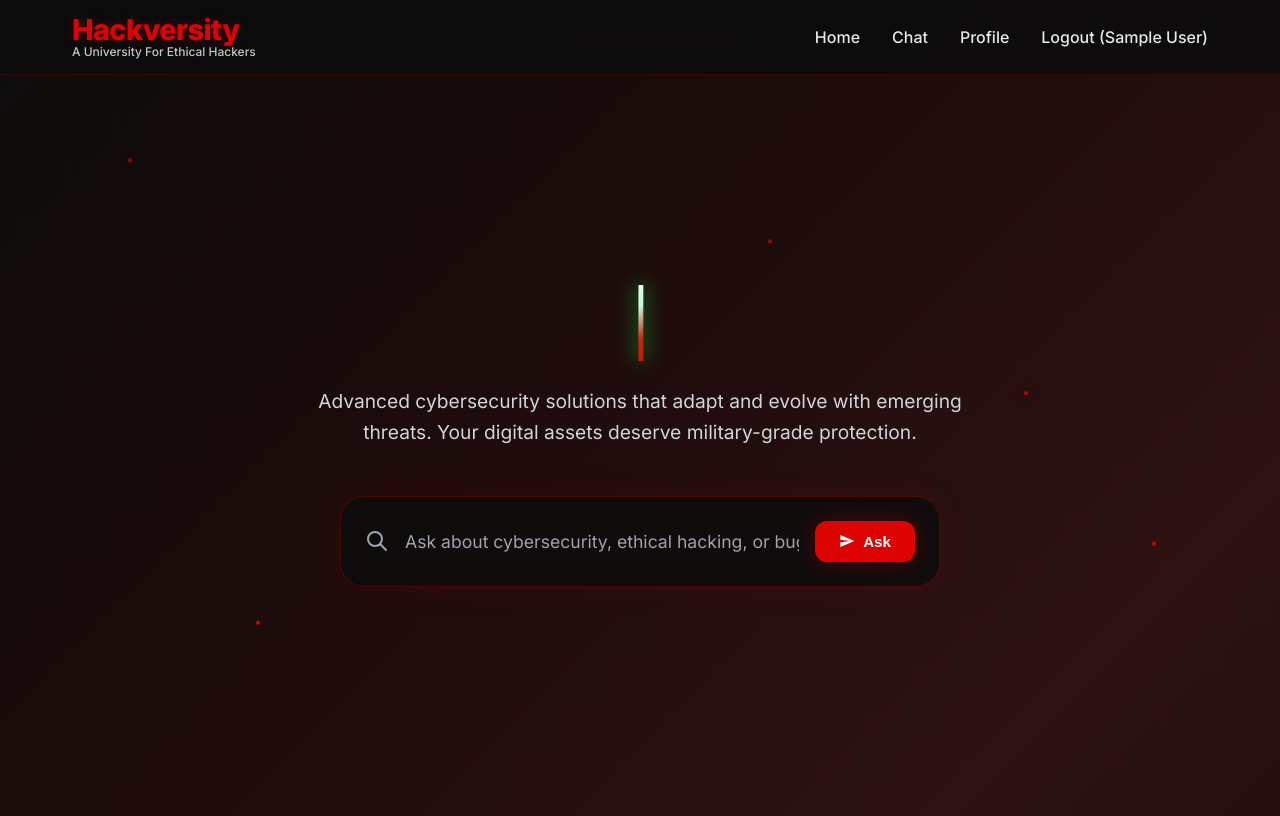
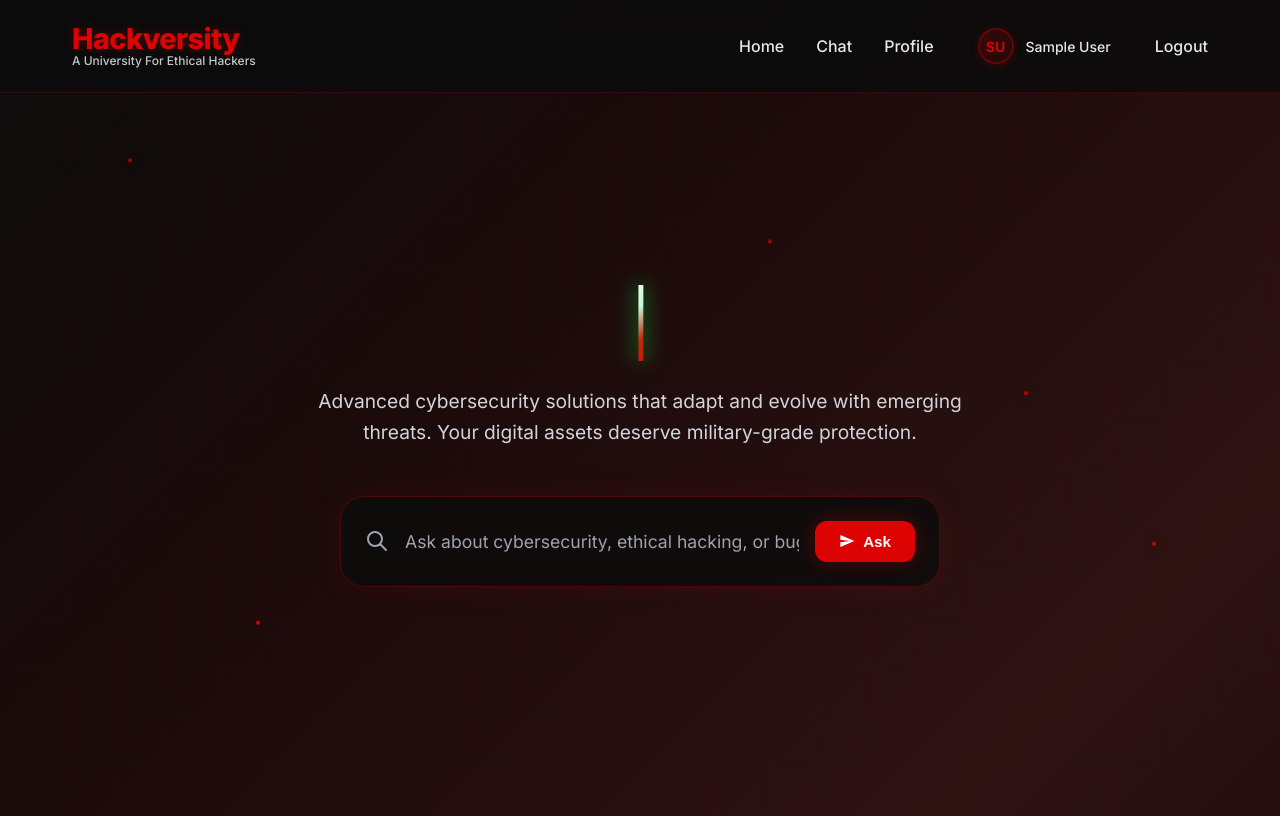
Before and after one commit to t1388596-art/render, a Django app: page /chat/ in a window 1280 px wide. Shown: the top 816 px of the page. Run offline with Django 4.2, Linux system fonts and the light colour scheme; the visitor is signed in with stand-in values (Sample User, id 1).

Commit message:
release1.0.0

```diff
--- a/accounts/models.py
+++ b/accounts/models.py
@@ -9,6 +9,7 @@ class CustomUser(AbstractUser):
     last_name = models.CharField(max_length=30, blank=True)
     date_joined = models.DateTimeField(auto_now_add=True)
     is_active = models.BooleanField(default=True)
+    avatar = models.ImageField(upload_to='avatars/', blank=True, null=True, default=None)
 
     USERNAME_FIELD = 'email'
     REQUIRED_FIELDS = ['username']
@@ -18,3 +19,18 @@ class CustomUser(AbstractUser):
 
     def get_full_name(self):
         return f"{self.first_name} {self.last_name}".strip() or self.username
+
+    def get_avatar_url(self):
+        """Return avatar URL or generate initials-based avatar"""
+        if self.avatar and hasattr(self.avatar, 'url'):
+            return self.avatar.url
+        return None
+
+    def get_initials(self):
+        """Get user initials for avatar fallback"""
+        if self.first_name and self.last_name:
+            return f"{self.first_name[0]}{self.last_name[0]}".upper()
+        elif self.first_name:
+            return self.first_name[0].upper()
+        else:
+            return self.username[0].upper() if self.username else "U"
--- a/requirements.txt
+++ b/requirements.txt
@@ -15,6 +15,9 @@ django-allauth==0.63.6
 
 # HTTP requests for external API calls (Euron API)
 requests==2.31.0
+
+# Image processing for user avatars
+Pillow==10.4.0
 
 # Core dependencies (automatically installed with Django)
 asgiref==3.9.2
--- a/static/css/style.css
+++ b/static/css/style.css
@@ -53,12 +53,16 @@ body {
     justify-content: space-between;
     align-items: center;
     padding: 0 2rem;
+    min-height: 60px;
+    position: relative;
 }
 
 .logo {
     display: flex;
     align-items: center;
     gap: 0.5rem;
+    height: 100%;
+    min-height: 44px;
 }
 
 .logo-img {
@@ -96,6 +100,16 @@ body {
     display: flex;
     gap: 2rem;
     list-style: none;
+    align-items: center;
+    margin: 0;
+    padding: 0;
+    height: 100%;
+}
+
+.nav-links li {
+    display: flex;
+    align-items: center;
+    height: 100%;
 }
 
 .nav-links a {
@@ -104,6 +118,10 @@ body {
     font-weight: 500;
     transition: all 0.3s ease;
     position: relative;
+    display: flex;
+    align-items: center;
+    padding: 0.75rem 0;
+    white-space: nowrap;
 }
 
 .nav-links a:hover {
@@ -125,6 +143,82 @@ body {
 
 .nav-links a:hover::after {
     width: 100%;
+}
+
+/* User Avatar in Navbar */
+.user-avatar-container {
+    display: flex;
+    align-items: center;
+    gap: 0.75rem;
+    padding: 0.5rem 0.75rem;
+    cursor: pointer;
+    transition: all 0.3s ease;
+    border-radius: 8px;
+    height: auto;
+    min-height: 44px;
+}
+
+/* Ensure all nav items have consistent height */
+.nav-links li {
+    display: flex;
+    align-items: center;
+    justify-content: center;
+    min-height: 44px;
+}
+
+.user-avatar-container:hover {
+    background: rgba(221, 3, 3, 0.1);
+    transform: translateY(-2px);
+}
+
+.user-avatar {
+    width: 36px;
+    height: 36px;
+    border-radius: 50%;
+    overflow: hidden;
+    border: 2px solid rgba(221, 3, 3, 0.3);
+    transition: all 0.3s ease;
+    display: flex;
+    align-items: center;
+    justify-content: center;
+    background: linear-gradient(135deg, rgba(221, 3, 3, 0.2), rgba(221, 3, 3, 0.1));
+    box-shadow: 0 2px 8px rgba(221, 3, 3, 0.2);
+}
+
+.user-avatar:hover {
+    border-color: #DD0303;
+    box-shadow: 0 4px 16px rgba(221, 3, 3, 0.4);
+    transform: scale(1.05);
+}
+
+.avatar-image {
+    width: 100%;
+    height: 100%;
+    object-fit: cover;
+    object-position: center;
+}
+
+.avatar-initials {
+    font-size: 0.875rem;
+    font-weight: 600;
+    color: #DD0303;
+    text-shadow: 0 0 10px rgba(221, 3, 3, 0.3);
+}
+
+.username-text {
+    color: #e5e7eb;
+    font-size: 0.875rem;
+    font-weight: 500;
+    transition: all 0.3s ease;
+    max-width: 120px;
+    overflow: hidden;
+    text-overflow: ellipsis;
+    white-space: nowrap;
+}
+
+.user-avatar-container:hover .username-text {
+    color: #DD0303;
+    text-shadow: 0 0 10px rgba(221, 3, 3, 0.5);
 }
 
 /* Main Content */
--- a/templates/base.html
+++ b/templates/base.html
@@ -25,7 +25,17 @@
                     <li><a href="/chat/">Home</a></li>
                     <li><a href="/chat/?force_chat=1">Chat</a></li>
                     <li><a href="/accounts/profile/">Profile</a></li>
-                    <li><a href="/accounts/logout/">Logout ({{ user.get_full_name|default:user.username }})</a></li>
+                    <li class="user-avatar-container">
+                        <div class="user-avatar">
+                            {% if user.get_avatar_url %}
+                                <img src="{{ user.get_avatar_url }}" alt="{{ user.get_full_name|default:user.username }}" class="avatar-image">
+                            {% else %}
+                                <div class="avatar-initials">{{ user.get_initials }}</div>
+                            {% endif %}
+                        </div>
+                        <span class="username-text">{{ user.get_full_name|default:user.username }}</span>
+                    </li>
+                    <li><a href="/accounts/logout/">Logout</a></li>
                 {% else %}
                     <li><a href="/chat/">Home</a></li>
                     <li><a href="#features">Features</a></li>
```
Also changed, not shown: other parts of static/css/style.css (+57 -1 lines), accounts/migrations/0003_customuser_avatar.py (added).
